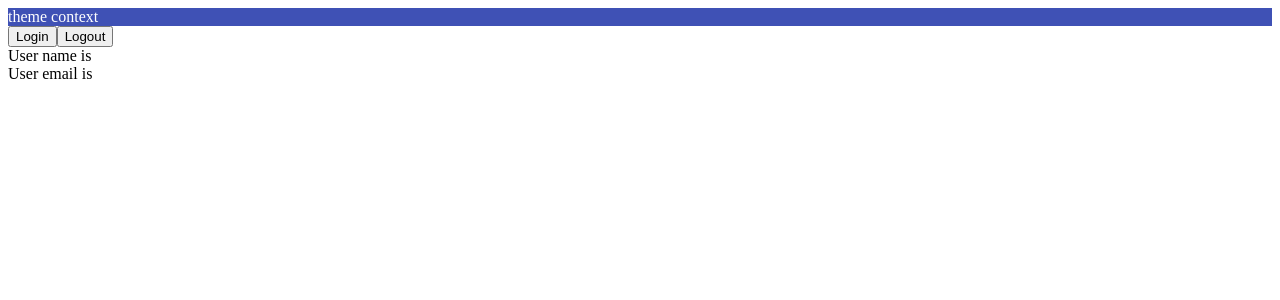
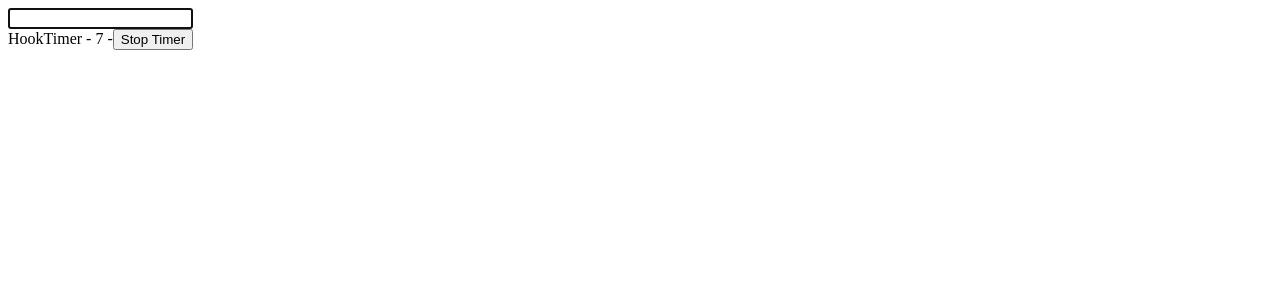
Before and after one commit to JeanMichaelC/React-TypeScript_Fundamentals, a React app: page / in a window 1280 px wide. Shown: the top 300 px of the page. Built offline with nearby package versions, Linux system fonts and the light colour scheme.

Commit message:
:memo: how to type useRef
only one of the videos

```diff
--- a/src/App.tsx
+++ b/src/App.tsx
@@ -1,19 +1,11 @@
 import React from "react";
-import { ThemeContextProvider } from "./components/context/ThemeContext";
-import { Box } from "./components/12_useContextHook";
-import { UserContextProvider } from "./components/context/UserContext";
-import { User } from "./components/13_useContextFutureValues";
+import { DomRef, MutableRef } from "./components/14_useRefHook";
 
 const App: React.FC = () => {
 	return (
 		<div>
-			<ThemeContextProvider>
-				<Box />
-			</ThemeContextProvider>
-
-			<UserContextProvider>
-				<User />
-			</UserContextProvider>
+			<DomRef />
+			<MutableRef />
 		</div>
 	)
 }
--- /dev/null
+++ b/src/components/14_useRefHook.tsx
@@ -0,0 +1,43 @@
+import React, {useState, useRef, useEffect} from "react";
+
+// This is how to type DOM References, we need to specify the DOMElement Type
+const DomRef = () => {
+	const inputRef = useRef<HTMLInputElement>(null)
+
+	useEffect(() => {
+		inputRef.current?.focus()
+	}, [])
+
+	return (
+		<div>
+			<input type="text" ref={inputRef} />
+		</div>
+	)
+}
+
+// In the case of Mutable References we need to specify the type that will work for our functions.
+const MutableRef = () => {
+	const [timer, setTimer] = useState(0)
+	const interValRef = useRef<number | undefined>(undefined) // Here we need to give the number type to the Ref, cause setInterval can return also a num
+
+	const stopTimer = () => {
+		window.clearInterval(interValRef.current) // .clearInterval() receives number or undefined, not null
+	}
+	useEffect(() => {
+		interValRef.current = window.setInterval(() => {
+			setTimer((timer) => timer + 1)
+		}, 1000)
+		return () => {
+			stopTimer();
+		}
+	}, [])
+
+	return (
+		<div>
+			HookTimer - {timer} -
+				<button onClick={() => stopTimer()}>Stop Timer</button>
+		</div>
+	)
+}
+
+export { DomRef, MutableRef }
```
Also changed, not shown: src/AppTill13.tsx (added, +21 -0 lines).
